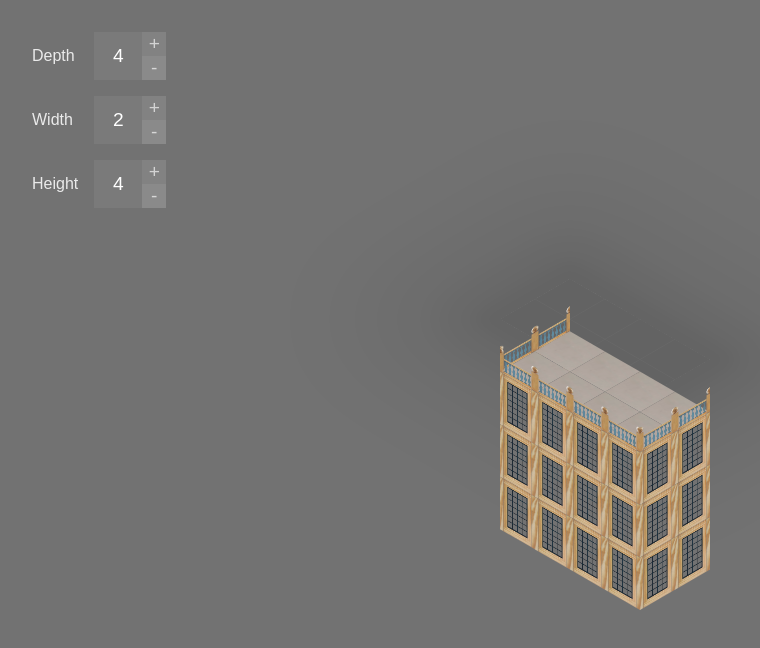
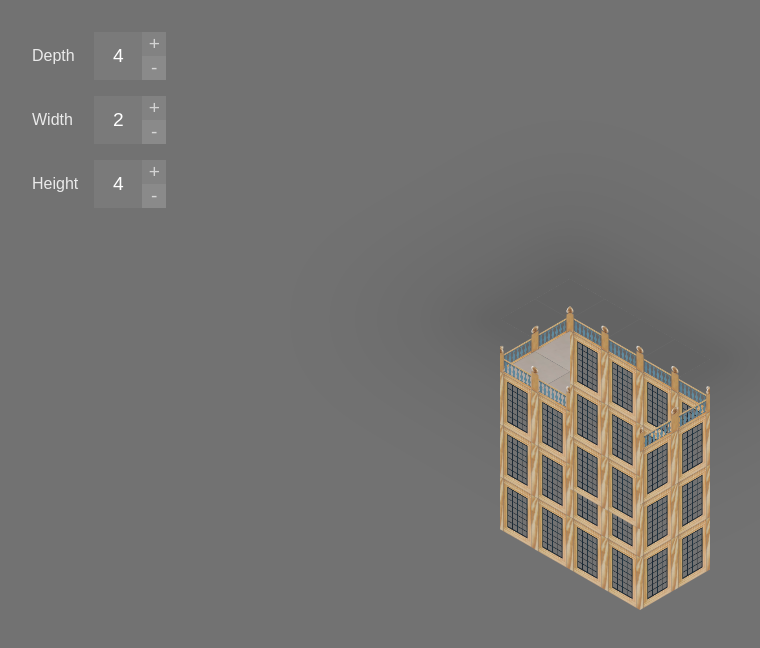
Before and after one commit to a-caron/vue-isometric-generator, a Vue app: page / in a window 1280 px wide. Shown: the top 648 px of the page, without its empty margins (0-760 px from the left). Built offline with nearby package versions, Linux system fonts and the light colour scheme.

Commit message:
Add right wall

```diff
--- a/src/App.vue
+++ b/src/App.vue
@@ -56,6 +56,13 @@
         side: 'left', cols: houseDepth.value,
         count: houseDepth.value * houseHeight.value,
         style: 'grid-template-columns: repeat('+houseDepth.value+', 1fr);'
+      },
+      {
+        side: 'right', cols: houseDepth.value,
+        count: houseDepth.value * houseHeight.value,
+        style: 'grid-template-columns: repeat('+houseDepth.value+', 1fr);'
+            + 'right: calc(' + -houseWidth.value + ' * var(--block-width) - var(--grid-border-width));'
+            + 'transform-origin: calc(' + 6 + ' * var(--block-width)) 0;'
       },
       {
         side: 'front', cols: houseWidth.value,
@@ -227,12 +234,16 @@
       grid-gap: var(--grid-border-width);
       border: var(--grid-border-width) solid $text-color;
 
-      &.left {
+      &.left, &.right {
         right: 50%;
         transform-origin: 100% 0;
         transform: perspective(700px)
         skew(0deg,30deg);
       }
+
+      /*&.right {
+        z-index: -2;
+      }*/
 
       &.front, &.back {
         left: calc(50% - var(--grid-border-width));
@@ -272,7 +283,7 @@
       position: relative;
       background-color: $background-color;
 
-      .left &, .front &, .back & {
+      .left &, .front &, .back &, .right & {
         display: flex;
       }
 
```
